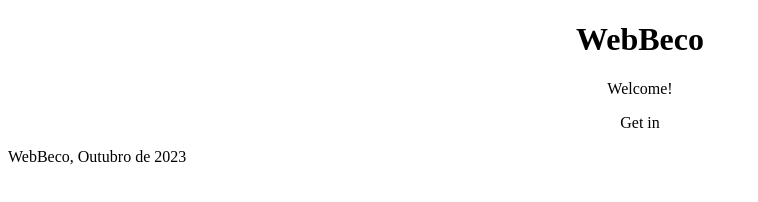
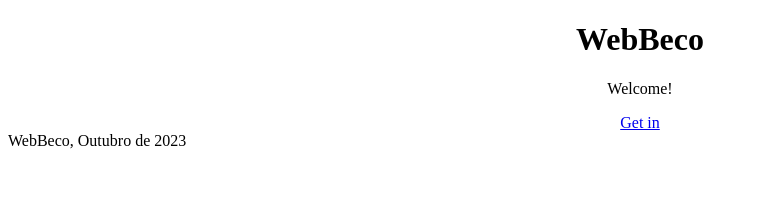
Before and after one commit to desesperd/Web-beco.org, a plain HTML site: page Index.html in a window 1280 px wide. Shown: the whole page, without its empty margins (0-758 px from the left). Drawn offline with Linux system fonts and the light colour scheme.

Commit message:
Update 'Get in' text to a clickable link

```diff
--- a/Index.html
+++ b/Index.html
@@ -14,7 +14,7 @@
          <center> <h1> WebBeco </h1> </center>
             <div id="article">
             <center> <p> Welcome! </p> </center> </div>
-         <center> <p> Get in </p> </center> </div> </div>
+         <center> <a href="url"> Get in </a> </center> </div> </div>
 
 
 
```
